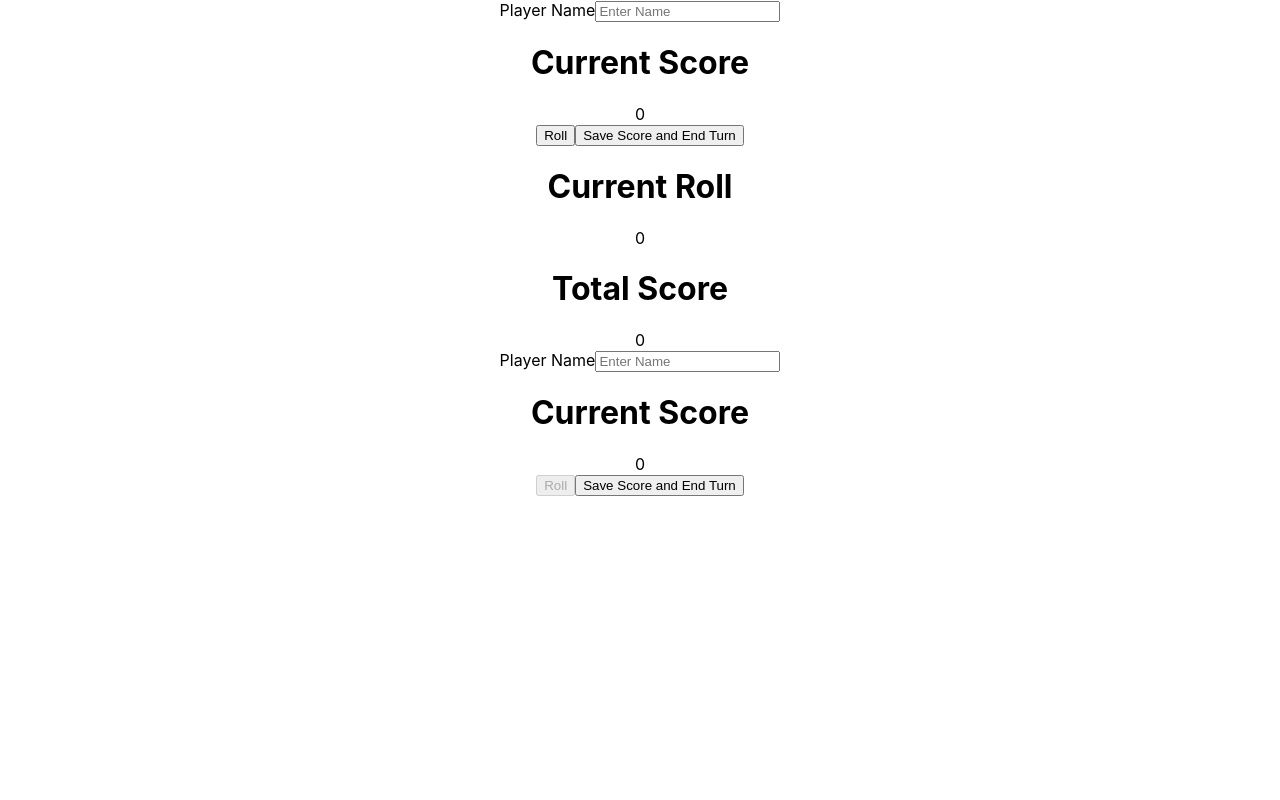
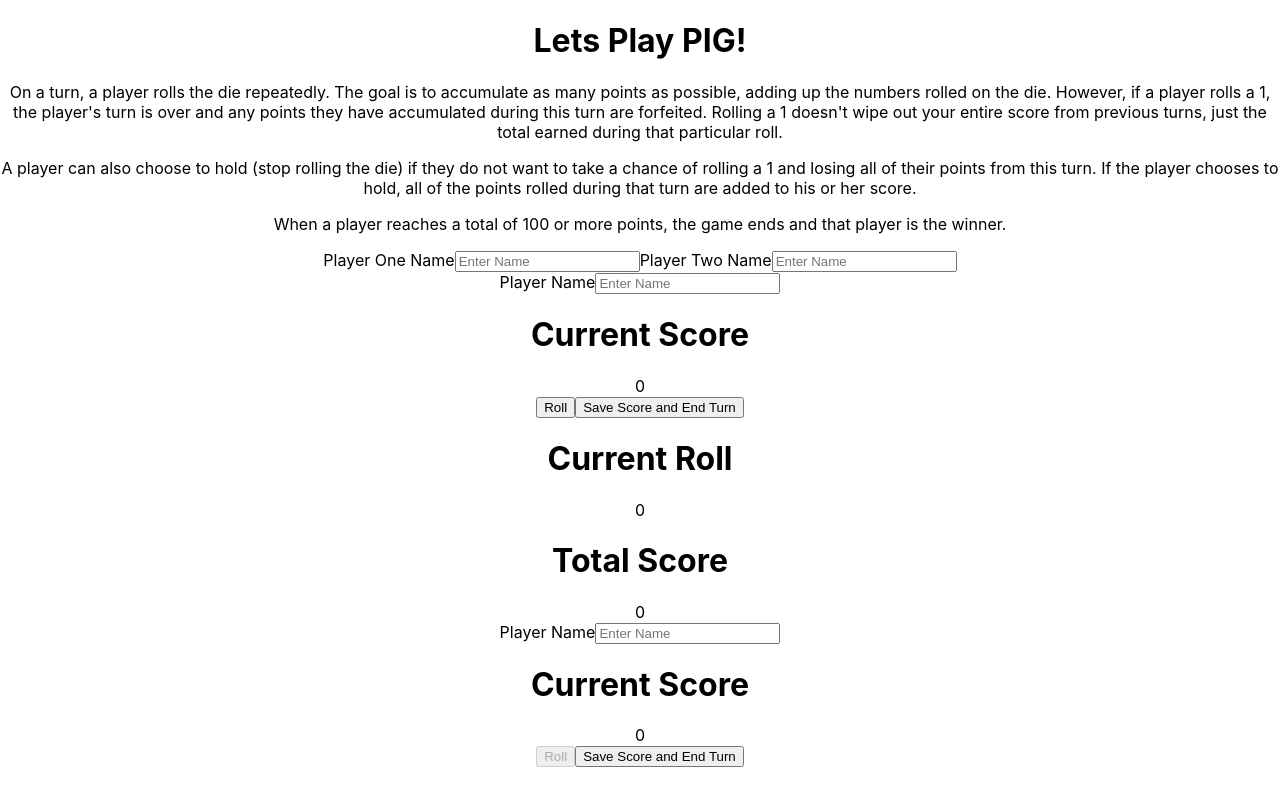
Before and after one commit to ccooper2382/p.i.g, a React (Create React App) app: page / in a window 1280 px wide. Built offline with nearby package versions, Linux system fonts and the light colour scheme.

Commit message:
Add files via upload

```diff
--- a/src/App.js
+++ b/src/App.js
@@ -3,6 +3,7 @@ import {useState} from "react";
 import PlayerTile from "./components/playerTile";
 import CurrentRoll from "./components/currentRoll";
 import TotalScore from "./components/totalScore";
+import StartPage from "./components/startPage";
 
 function App() {
 
@@ -17,28 +18,29 @@ function App() {
     const [currentRoll, setCurrentRoll] = useState(0)
     const [currentTotal, setCurrentTotal] = useState(0)
 
-    const handlePlayerOneNameChange = (event) => {
+    const handlePlayerNameChange = (event) => {
+        if (event.target.name === "playerNameOne") {
             setPlayerOneName(event.target.value)
-    }
-
-    const handlePlayerTwoNameChange = (event) => {
+        } else {
             setPlayerTwoName(event.target.value)
         }
 
-    const handleScoreSaveOne = () => {
+    }
+
+    const handleScoreSave = (player) => {
+        if (player === 1) {
             setPlayerOneScore(currentTotal + playerOneScore)
             setPlayerOneTurn(false)
             setPlayerTwoTurn(true)
             setCurrentTotal(0)
             setCurrentRoll(0)
-    }
-
-    const handleScoreSaveTwo = () => {
+        } else {
             setPlayerTwoScore(currentTotal + playerTwoScore)
             setPlayerTwoTurn(false)
             setPlayerOneTurn(true)
             setCurrentTotal(0)
             setCurrentRoll(0)
+        }
     }
 
     //inclusive random number generator
@@ -50,7 +52,6 @@ function App() {
         let roll = rollEm(1, 6)
         setCurrentRoll(roll)
         setCurrentTotal(currentTotal + roll)
-
     }
 
     // Changes the players turns when currentRoll is 1
@@ -72,20 +73,19 @@ function App() {
 
     return (
         <div className="App">
+            <StartPage onChange={handlePlayerNameChange}/>
             <PlayerTile name={playerOneName}
                         score={playerOneScore}
                         turn={playerOneTurn}
-                        onChange={handlePlayerOneNameChange}
                         onRoll={handleCurrentRollChange}
-                        onSave={handleScoreSaveOne}/>
+                        onSave={(() => handleScoreSave(1))}/>
             <CurrentRoll value={currentRoll}/>
             <TotalScore value={currentTotal}/>
             <PlayerTile name={playerTwoName}
                         score={playerTwoScore}
                         turn={playerTwoTurn}
-                        onChange={handlePlayerTwoNameChange}
                         onRoll={handleCurrentRollChange}
-                        onSave={handleScoreSaveTwo}/>
+                        onSave={(() => handleScoreSave(2))}/>
 
         </div>
     );
--- a/src/components/playerTile.jsx
+++ b/src/components/playerTile.jsx
@@ -13,7 +13,7 @@ function PlayerTile({name, score, turn, onRoll, onSave, onChange}) {
                        name="playerName"
                        placeholder="Enter Name"
                        value={name}
-                       onChange={onChange}/>
+                       />
             </form>
             <div>
                 <h1>Current Score</h1>
--- /dev/null
+++ b/src/components/startPage.jsx
@@ -0,0 +1,37 @@
+import React from 'react';
+
+function StartPage({onChange}) {
+    return (
+        <div>
+            <h1>Lets Play PIG!</h1>
+            <p>On a turn, a player rolls the die repeatedly. The goal is to accumulate as many points as possible,
+                adding up the numbers rolled on the die. However, if a player rolls a 1, the player's turn is over
+                and any points they have accumulated during this turn are forfeited. Rolling a 1 doesn't wipe out
+                your entire score from previous turns, just the total earned during that particular roll.</p>
+
+            <p>A player can also choose to hold (stop rolling the die) if they do not want to take a chance of rolling
+                a 1 and losing all of their points from this turn. If the player chooses to hold, all of the points
+                rolled during that turn are added to his or her score.</p>
+
+            <p>When a player reaches a total of 100 or more points, the game ends and that player is the winner.</p>
+
+            <form>
+                <label htmlFor="playerOneName">Player One Name</label>
+                <input type="text"
+                       id="playerNameOne"
+                       name="playerNameOne"
+                       placeholder="Enter Name"
+                       onChange={onChange}/>
+
+                <label htmlFor="playerNameTwo">Player Two Name</label>
+                <input type="text"
+                       id="playerNameTwo"
+                       name="playerNameTwo"
+                       placeholder="Enter Name"
+                       onChange={onChange}/>
+            </form>
+        </div>
+    );
+}
+
+export default StartPage;
```
Lines whose indentation alone changed are shown as unchanged.
